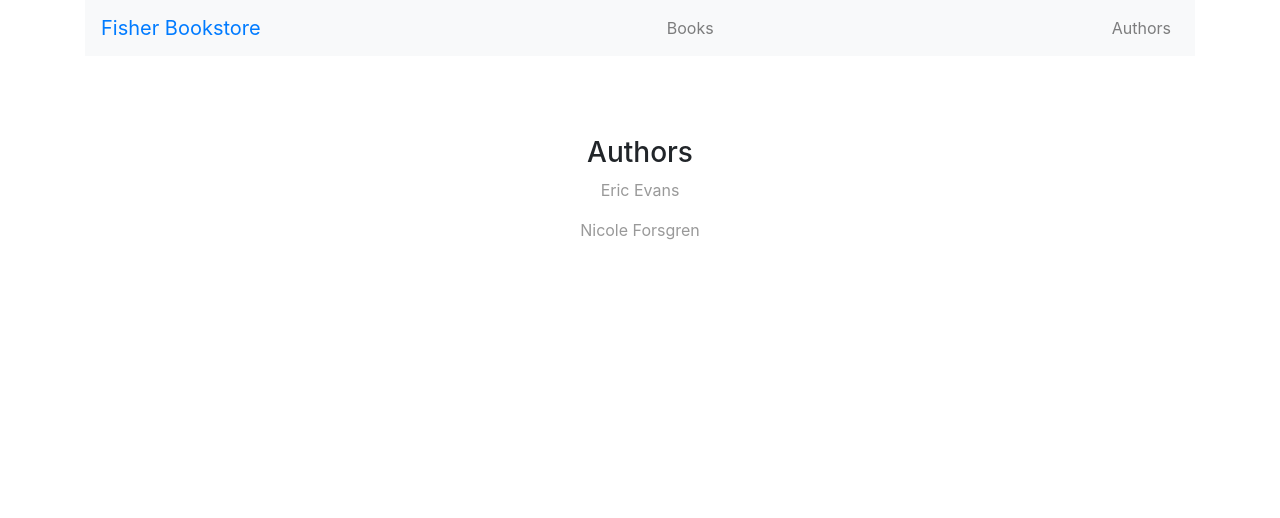
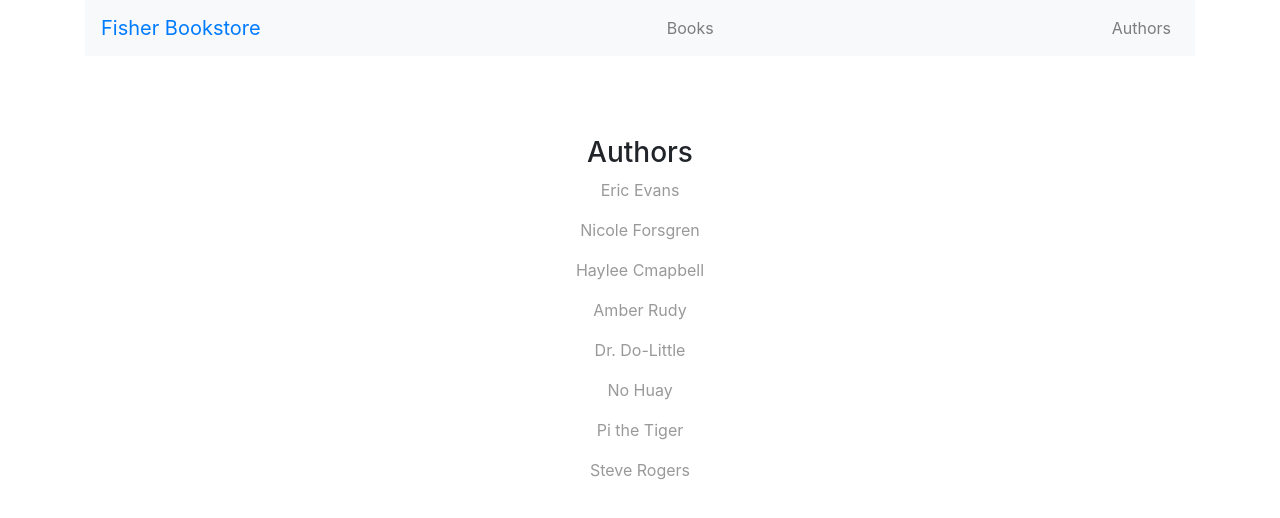
Before and after one commit to hcampbell3/fisher-bookstore, a React (Create React App) app: page /authors in a window 1280 px wide. Shown: the top 518 px of the page. Built offline with nearby package versions, Linux system fonts and the light colour scheme.

Commit message:
authors list

```diff
--- a/src/authors/Authors.js
+++ b/src/authors/Authors.js
@@ -19,6 +19,42 @@ export default class Authors extends Component {
                     title: "Accelerate",
                     author: "Nicole Forsgren",
                     isbn: "978-1942788331"
+                },
+                {
+                    id: 3,
+                    title: "Haylee Learns how to Spell",
+                    author: "Haylee Cmapbell",
+                    isbn: "978-0321125217"
+                },
+                {
+                    id: 4,
+                    title: "Amber Makes Scallops",
+                    author: "Amber Rudy",
+                    isbn: "978-0321125217"
+                },
+                {
+                    id: 5,
+                    title: "David does Karate: a Failure",
+                    author: "Dr. Do-Little",
+                    isbn: "978-0321125217"
+                },
+                {
+                    id: 6,
+                    title: "Someone wants an Apology",
+                    author: "No Huay",
+                    isbn: "978-0321125217"
+                },
+                {
+                    id: 7,
+                    title: "The Life of Chad",
+                    author: "Pi the Tiger",
+                    isbn: "978-0321125217"
+                },
+                {
+                    id: 8,
+                    title: "Marvel Returns pt.3000",
+                    author: "Steve Rogers",
+                    isbn: "978-0321125217"
                 }
             ]
         };
```
